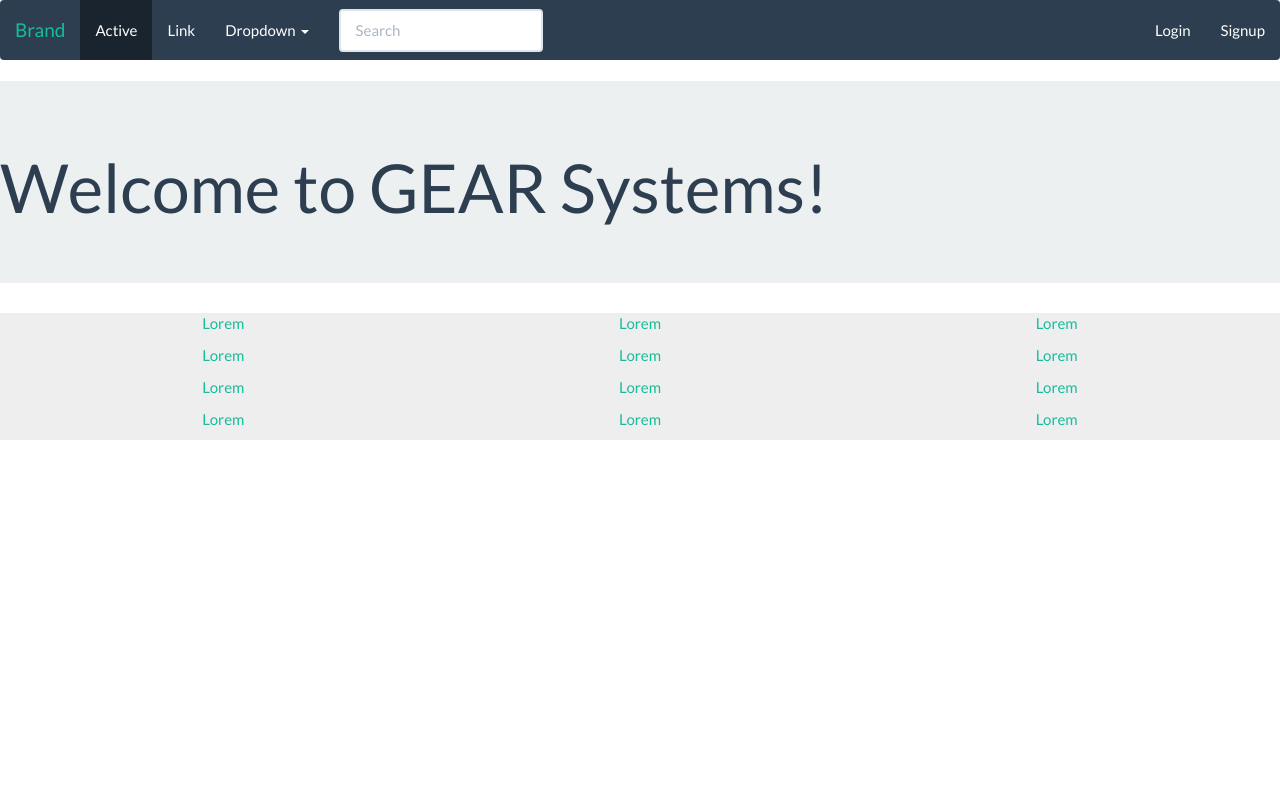
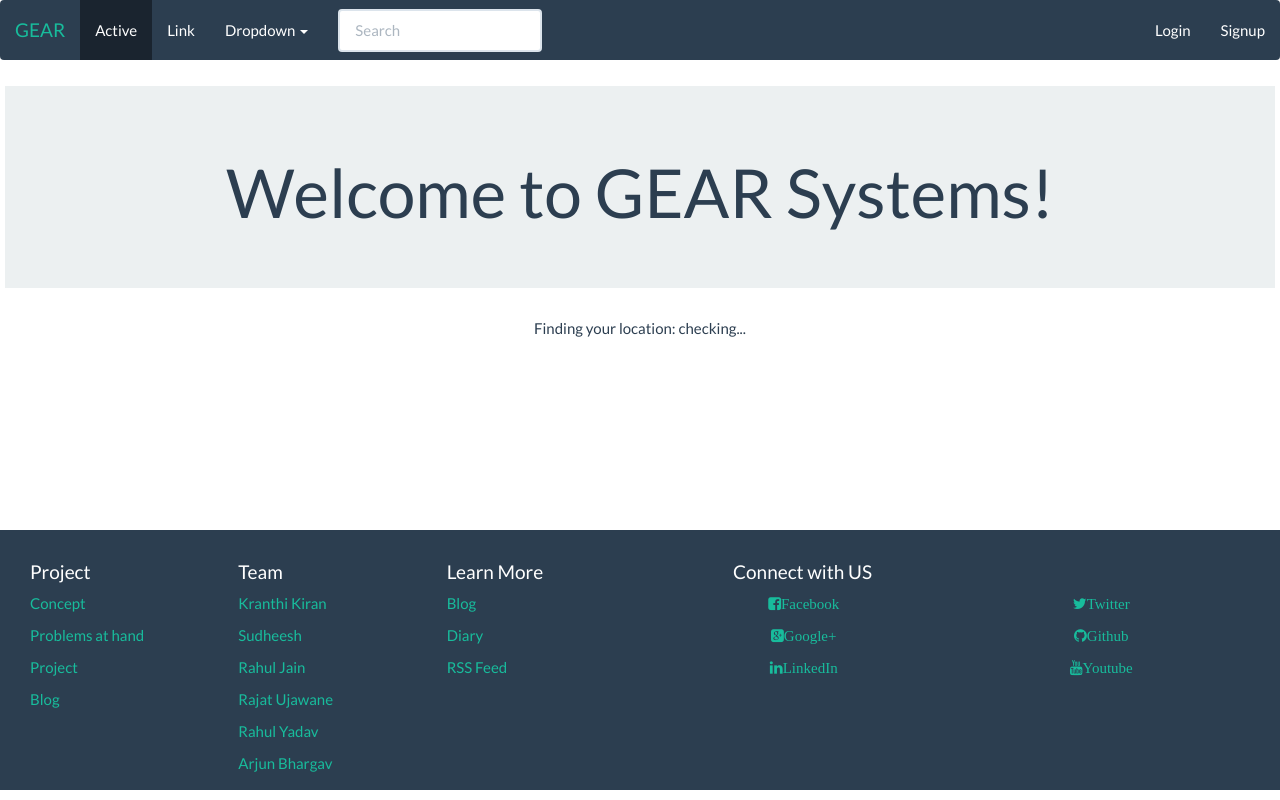
Before and after one commit to rajmani1995/publicportal, a Django app: page / in a window 1280 px wide. Run offline with Django 3.2, Linux system fonts and the light colour scheme; parts of the project's set-up code (start-up, migrations or seed data) failed here and were passed over; some libraries are stand-ins or nearby versions.

Commit message:
Adding views,footer and changes in templates

```diff
--- a/authentication/views.py
+++ b/authentication/views.py
@@ -32,8 +32,8 @@ def _login(request):
         if user is not None:
             if user.is_active:
                 login(request,user)
-                messages.info(request,"User is active.Logged in!")
-                return HttpResponseRedirect('/login')
+                messages.info(request,"Welcome "+user.username)
+                return HttpResponseRedirect('/dashboard')
             else:
                 messages.warning(request,"User is inactive. Contact webmaster!")
                 return HttpResponseRedirect('/login')
@@ -61,7 +61,7 @@ def signup(request):
             profile.save()
             registered = True
         else:
-            print user_form.errors, profile_form.errors
+            print user_form.errors, profile_form.errors,request.POST
             messages.info(request,str(user_form.errors)+str(profile_form.errors))
     else:
         user_form = UserForm()
@@ -71,3 +71,6 @@ def signup(request):
 def _logout(request):
     logout(request)
     return HttpResponseRedirect('/login')
+
+def dashboard(request):
+    return render(request,'user/dashboard.html',{'title':request.user.username+"Dashboard"})
--- a/publicportal/settings.py
+++ b/publicportal/settings.py
@@ -40,7 +40,7 @@ INSTALLED_APPS = (
     'widget_tweaks',
     'authentication',
 )
-
+GRAPPELLI_ADMIN_TITLE="GEAR"
 MIDDLEWARE_CLASSES = (
     'django.contrib.sessions.middleware.SessionMiddleware',
     'django.middleware.common.CommonMiddleware',
--- a/publicportal/urls.py
+++ b/publicportal/urls.py
@@ -12,6 +12,7 @@ urlpatterns = patterns('',
     url(r'^logout/','authentication.views._logout'),
     url(r'^loginuser/','authentication.views._login'),
     url(r'^signup/','authentication.views.signup'),
+    url(r'^dashboard/','authentication.views.dashboard'),
     url(r'^$','authentication.views.index'),
 )
 
--- /dev/null
+++ b/static/css/style.css
@@ -0,0 +1,21 @@
+
+  #footerwrap{
+    width: 100%;
+    background: #2C3E50;
+    text-align: center;
+    height: 260px;
+    position:relative;
+    bottom: 0;
+    left: 0;
+  }
+  #team,#project,#more{
+    text-align: left;
+  }
+  .wrapper{
+    min-height: 100%;
+    position: relative;
+  }
+  .content-block{
+    padding: 5px;
+    padding-bottom: 180px;
+  }
--- a/templates/auth/signup.html
+++ b/templates/auth/signup.html
@@ -2,8 +2,10 @@
 {% block content %}
 {%if registered%}
 <div class="jumbotron">
+    <center>
     <h3>Thank you for registering with Gear Systems!</h3>
     <p>Return to <a href="/">homepage</a></p>
+    </center>
 </div>
 {%else%}
 <link rel="stylesheet" href="{% static 'css/datepicker.css'%}">
@@ -92,7 +94,7 @@
     $(document).ready(function () {
 
                 $('#dob').datepicker({
-                    format: "dd/mm/yyyy"
+                    format: "mm/dd/yyyy"
                 });
 
             });
--- a/templates/index.html
+++ b/templates/index.html
@@ -1,6 +1,7 @@
 {% extends "layout/header.html" %}
 {% block content %}
 <div class="jumbotron">
-	<h1>Welcome to GEAR Systems!</h1>
+	<center><h1>Welcome to GEAR Systems!</h1></center>
 </div>
+{% include "map.html" %}
 {% endblock %}
--- a/templates/layout/header.html
+++ b/templates/layout/header.html
@@ -5,10 +5,12 @@
 	<title> {{title}} | GEAR Systems 2015</title>
 	<link rel="stylesheet" type="text/css" href="{% static "css/bootstrap.min.css" %}">
 	<link rel="stylesheet" type="text/css" href="{% static "css/font-awesome.min.css" %}">
+  <link rel="stylesheet" type="text/css" href="{% static "css/style.css" %}">
 	<script type="text/javascript" src="{% static "js/jquery.min.js" %}"></script>
 	<script type="text/javascript" src="{% static "js/bootstrap.min.js" %}"></script>
 </head>
 <body>
+  <div class="wrapper">
 	<div class="navbar navbar-default">
   <div class="navbar-header">
     <button type="button" class="navbar-toggle" data-toggle="collapse" data-target=".navbar-responsive-collapse">
@@ -16,7 +18,7 @@
       <span class="icon-bar"></span>
       <span class="icon-bar"></span>
     </button>
-    <a class="navbar-brand" href="#">Brand</a>
+    <a class="navbar-brand" href="#">GEAR</a>
   </div>
   <div class="navbar-collapse collapse navbar-responsive-collapse">
     <ul class="nav navbar-nav">
@@ -39,9 +41,10 @@
       <input class="form-control col-lg-8" placeholder="Search" type="text">
     </form>
     <ul class="nav navbar-nav navbar-right">
+      {% if not user.is_authenticated%}
       <li><a href="/login">Login</a></li>
       <li><a href="/signup">Signup</a></li>
-      {% if user.is_authenticated %}
+      {% elif user.is_authenticated %}
       <li class="dropdown">
         <a href="#" class="dropdown-toggle" data-toggle="dropdown">Dropdown <b class="caret"></b></a>
         <ul class="dropdown-menu">
@@ -64,28 +67,51 @@
 {{ message|safe }}
 </div>
 </div>{% endfor %}{% endif %}
+<div class="content-block">
 {% block content %}{% endblock %}
-<div class="container-fluid" style="background: #eee;text-align: center;position: absolute;bottom: -100;left: 0;right: 0;">
+</div>
+</div>
+<div id="footerwrap" class="container-fluid">
 	<div class="row-fluid">
-		<div class="col-md-4">
-			<p><a href="#">Lorem</a></p>
-			<p><a href="#">Lorem</a></p>
-			<p><a href="#">Lorem</a></p>
-			<p><a href="#">Lorem</a></p>
+    <br>
+		<div class="col-md-2" id="project">
+      <h4 style="color:white;">Project</h4>
+			<p><a href="#">Concept</a></p>
+			<p><a href="#">Problems at hand</a></p>
+			<p><a href="#">Project</a></p>
+			<p><a href="#">Blog</a></p>
 		</div>
-		<div class="col-md-4">
-			<p><a href="#">Lorem</a></p>
-			<p><a href="#">Lorem</a></p>
-			<p><a href="#">Lorem</a></p>
-			<p><a href="#">Lorem</a></p>
+		<div class="col-md-2" id="team">
+      <h4 style="color:white;">Team</h4>
+			<p><a href="#">Kranthi Kiran</a></p>
+			<p><a href="#">Sudheesh</a></p>
+			<p><a href="#">Rahul Jain</a></p>
+			<p><a href="#">Rajat Ujawane</a></p>
+      <p><a href="#">Rahul Yadav</a></p>
+      <p><a href="#">Arjun Bhargav</a></p>
 		</div>
-		<div class="col-md-4">
-			<p><a href="#">Lorem</a></p>
-			<p><a href="#">Lorem</a></p>
-			<p><a href="#">Lorem</a></p>
-			<p><a href="#">Lorem</a></p>
+		<div class="col-md-2" id="more">
+      <h4 style="color:white;">Learn More</h4>
+			<p><a href="#">Blog</a></p>
+			<p><a href="#">Diary</a></p>
+			<p><a href="#">RSS Feed</a></p>
 		</div>
-	</div>
+
+    <div class="col-md-6">
+      <h4 style="color:white;margin-left:-300px;">Connect with US</h4>
+      <div class="col-md-6">
+        <p><a href="#"><i class="fa fa-facebook-square">Facebook</i></a></p>
+      <p><a href="#"><i class="fa fa-google-plus-square">Google+</i></a></p>
+      <p><a href="#"><i class="fa fa-linkedin">LinkedIn</i></a></p>
+      </div>
+      <div class="col-md-6">
+        <p><a href="#"><i class="fa fa-twitter">Twitter</i></a></p>
+      <p><a href="#"><i class="fa fa-github">Github</i></a></p>
+      <p><a href="#"><i class="fa fa-youtube">Youtube</i></a></p>
+      </div>
+    </div>
+	</div><br>
+</div>
 </div>
 </body>
 </html>
--- /dev/null
+++ b/templates/map.html
@@ -0,0 +1,69 @@
+<section id="wrapper">
+<meta name="viewport" content="width=620" />
+
+<script type="text/javascript" src="http://maps.google.com/maps/api/js?sensor=false"></script>
+    <article class="container">
+      <center><p>Finding your location: <span id="status">checking...</span></p>
+      <p id="result"></p></center>
+    </article>
+<script>
+function success(position) {
+  var s = document.querySelector('#status');
+
+  if (s.className == 'success') {
+    // not sure why we're hitting this twice in FF, I think it's to do with a cached result coming back
+    return;
+  }
+
+  s.innerHTML = "Found ! Please wait.";
+  s.className = 'success';
+
+  var mapcanvas = document.createElement('div');
+  mapcanvas.id = 'mapcanvas';
+  mapcanvas.style.height = '400px';
+  mapcanvas.style.width = '960px';
+
+  document.querySelector('article').appendChild(mapcanvas);
+
+  var latlng = new google.maps.LatLng(position.coords.latitude, position.coords.longitude);
+  var myOptions = {
+    zoom: 15,
+    center: latlng,
+    mapTypeControl: false,
+    navigationControlOptions: {style: google.maps.NavigationControlStyle.SMALL},
+    mapTypeId: google.maps.MapTypeId.ROADMAP
+  };
+  var map = new google.maps.Map(document.getElementById("mapcanvas"), myOptions);
+
+  var marker = new google.maps.Marker({
+      position: latlng,
+      map: map,
+      title:"You are here! (at least within a "+position.coords.accuracy+" meter radius)"
+  });
+  console.log(marker.position);
+  var latitude = marker.position.k;
+  var longitude = marker.position.D;
+  latitude=latitude.toFixed(2);
+  longitude=longitude.toFixed(2);
+  var string = "You are currently located at ";
+  string += latitude + " degree latitude and ";
+  string += longitude + " degree longitude.";
+  document.getElementById("result").innerHTML=string;
+}
+
+function error(msg) {
+  var s = document.querySelector('#status');
+  s.innerHTML = typeof msg == 'string' ? msg : "failed";
+  s.className = 'fail';
+
+  // console.log(arguments);
+}
+
+if (navigator.geolocation) {
+  navigator.geolocation.getCurrentPosition(success, error);
+} else {
+  error('not supported');
+}
+
+</script>
+</section>
```
Also changed, not shown: templates/user/dashboard.html (added, +21 -0 lines), 1 other file.
